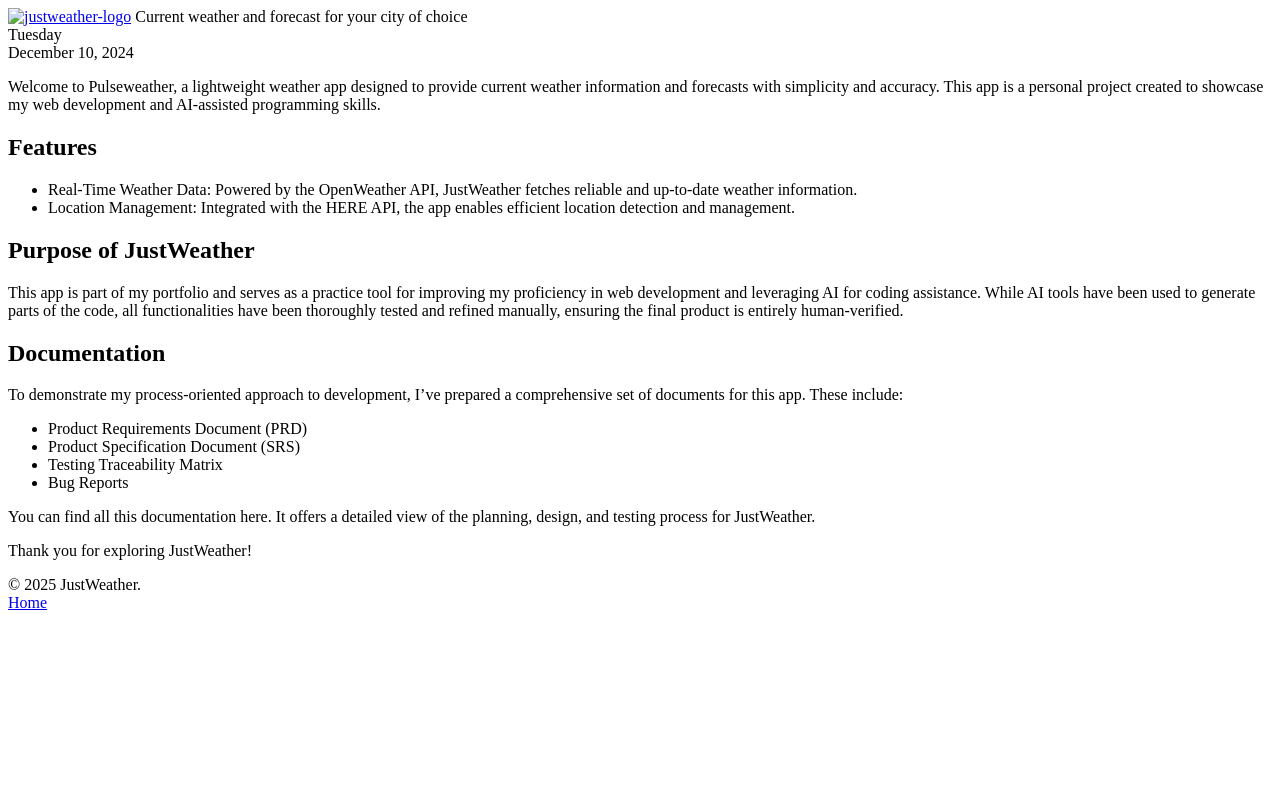
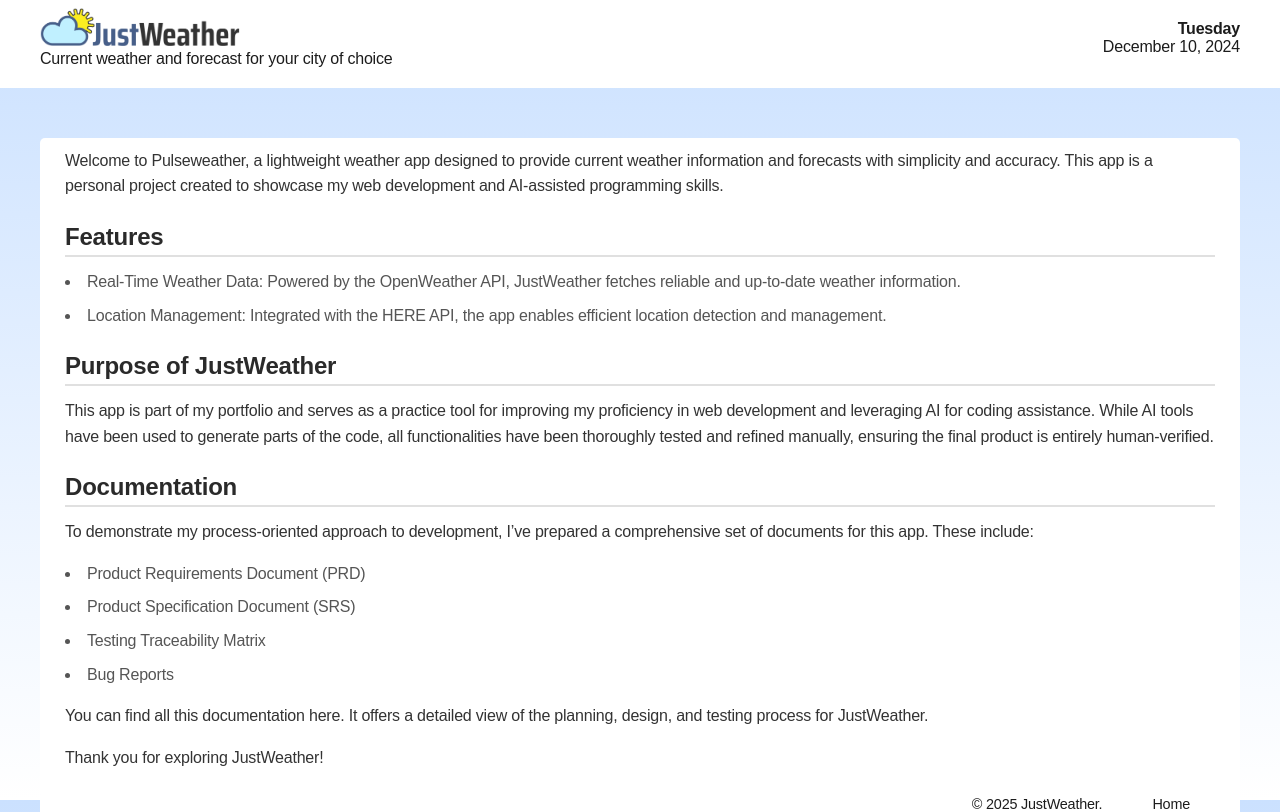
Before and after one commit to voks2/JustWeather, a plain HTML site: page about.html in a window 1280 px wide. Drawn offline with Linux system fonts and the light colour scheme; the site is published under a folder, as on GitHub Pages, so addresses that start at the root find nothing.

Commit message:
uplad new

```diff
--- a/about.html
+++ b/about.html
@@ -7,7 +7,7 @@
 
   <title>JustWeather</title>
 
-  <link rel="stylesheet" href="/css/styles.css">
+  <link rel="stylesheet" href="css/styles.css">
   <script type="module" src="js/app.js"></script>
 
 </head>
@@ -19,7 +19,7 @@
   <header>
     <div class="header-container">
       <div id="logo">
-        <a href="/index.html"><img src="/assets/just-weather-logo-2.png" alt="justweather-logo"></a>
+        <a href="index.html"><img src="assets/just-weather-logo-2.png" alt="justweather-logo"></a>
         <span>Current weather and forecast for your city of choice</span>
       </div>
 
```
Also changed, not shown: index.html (+1 -1 lines).
